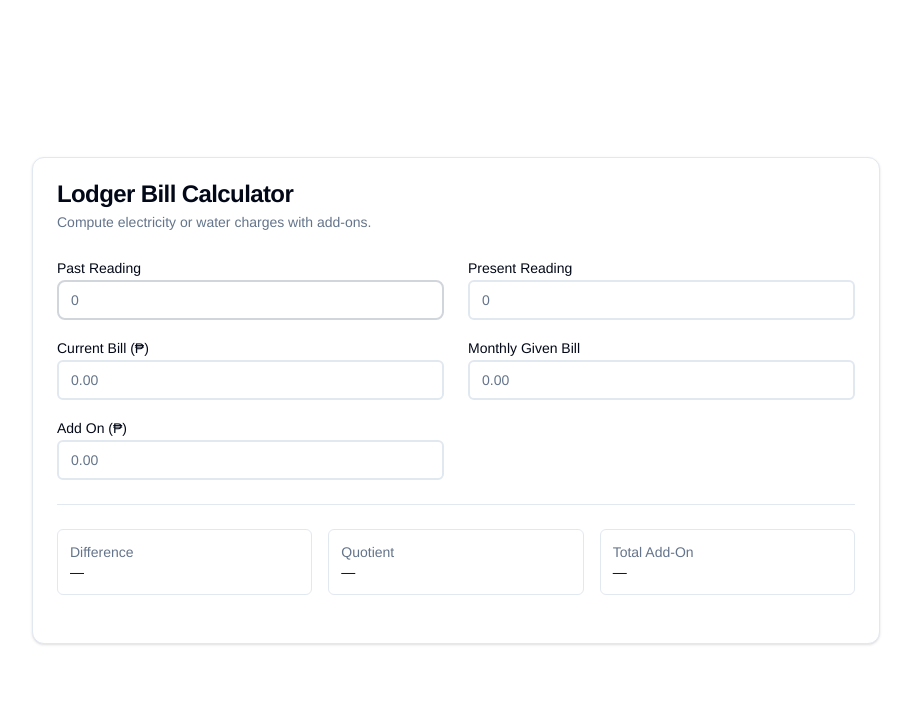
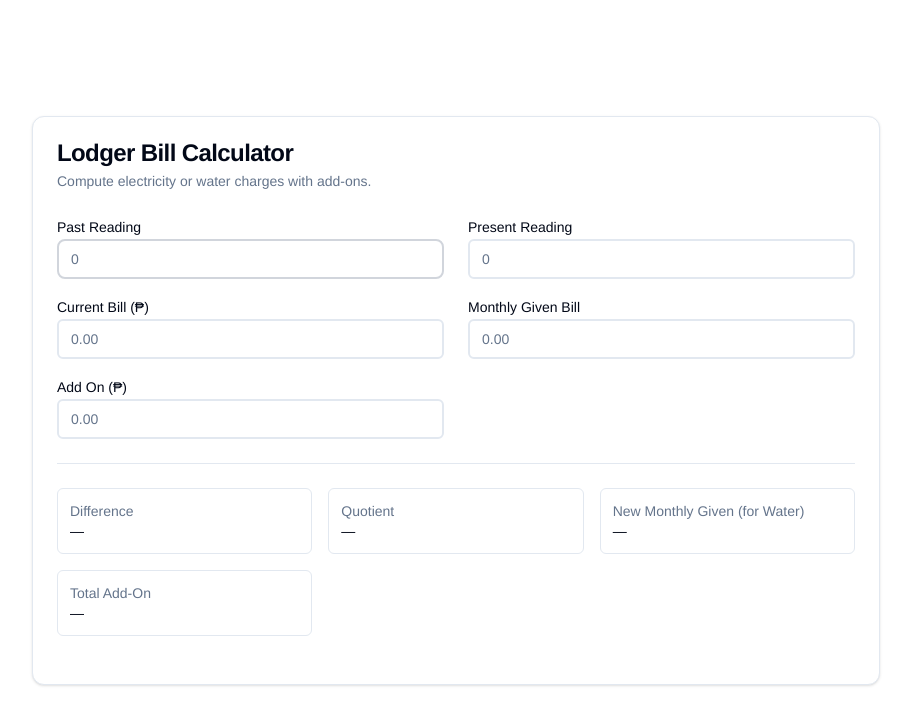
Before and after one commit to MicVillacarlos/lodger-calc, a React (Vite) app: page / in a window 1280 px wide. Shown: the top 724 px of the page, without its empty margins (184-1095 px from the left). Built offline with nearby package versions, Linux system fonts and the light colour scheme.

Commit message:
new update

```diff
--- a/src/components/Calculator.tsx
+++ b/src/components/Calculator.tsx
@@ -173,6 +173,19 @@ export default function Calculator() {
               </div>
             </div>
             <div className="rounded-md border p-3">
+              <div>New Monthly Given (for Water)</div>
+              <div className="text-foreground font-medium">
+                {formData.current_bill !== "" &&
+                formData.monthly_given_bill !== "" &&
+                formData.add_on !== ""
+                  ? (
+                      Number(formData.monthly_given_bill) -
+                      Number(formData.add_on)
+                    ).toFixed(2)
+                  : "—"}
+              </div>
+            </div>
+            <div className="rounded-md border p-3">
               <div>Total Add-On</div>
               <div className="text-foreground font-medium">
                 {formData.current_bill !== "" &&
```
